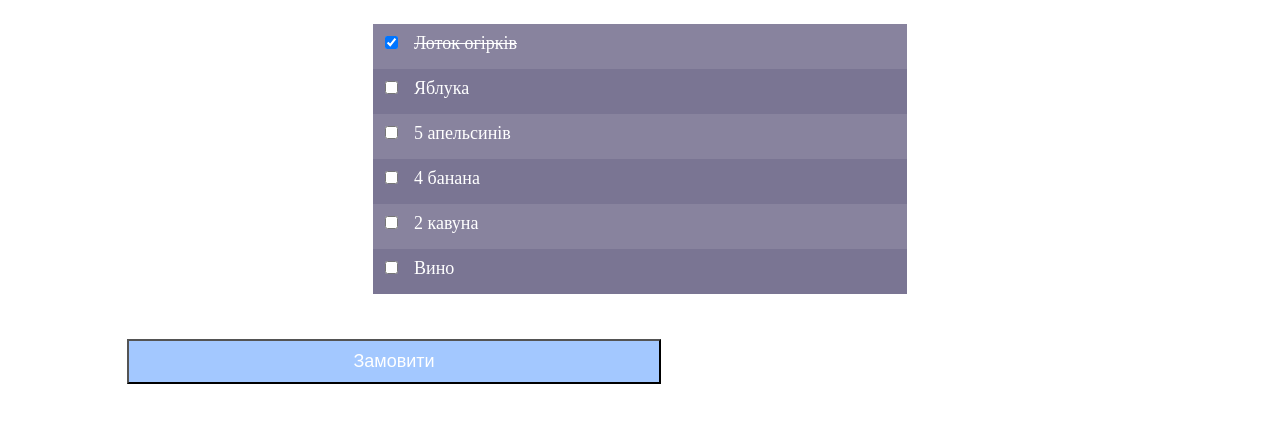
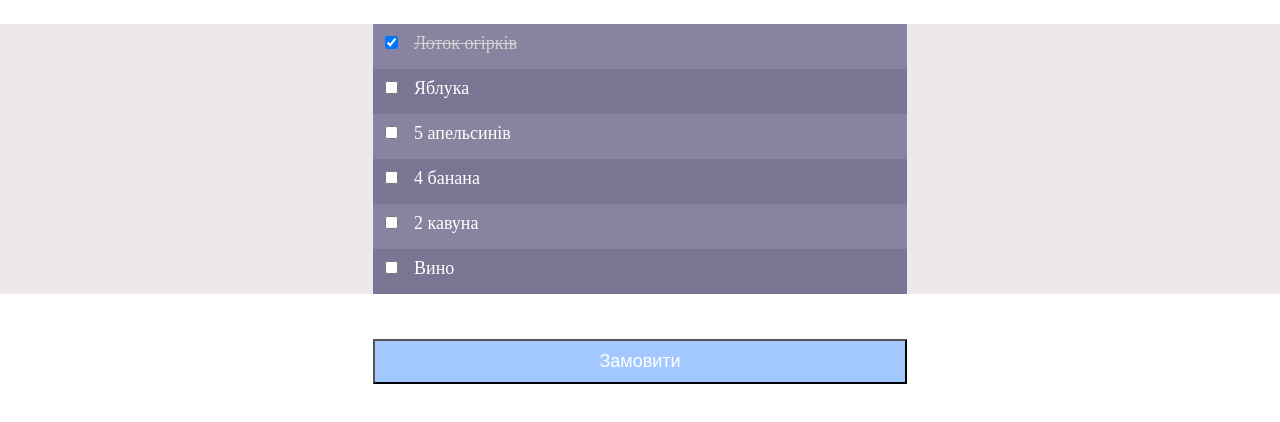
Before and after one commit to borzuy2282/4min_it_courses, a plain HTML site: page Task_ShoppingList/index.html in a window 1280 px wide. Both pictures are taken after a click on the checkbox "Лоток огірків". Shown: the part 148-570 px from the top of the page. Drawn offline with Linux system fonts and the light colour scheme.

Commit message:
Fixed homework

```diff
--- a/Task_ShoppingList/css/style.css
+++ b/Task_ShoppingList/css/style.css
@@ -1,6 +1,7 @@
 .header{
     background-color: rgb(163, 200, 255);
     padding-top: 36px;
+    text-align: center;
 }
 .header_h1{
     margin: 27px 322px;
@@ -8,6 +9,9 @@
     font-size: 24px;
     width: 793px;
     height: 82px;
+}
+.main{
+    background-color: rgb(238, 231, 235);
 }
 .products{
     margin-top: 20px;
@@ -18,12 +22,20 @@
     background-color: rgb(136, 131, 158);
     margin: 0 auto;
     height: 45px;
+    cursor: pointer;
+}
+.block:hover{
+    border-top: 3px solid white;
+    border-bottom: 3px solid white;
+    background-color: rgb(98, 94, 119);
 }
 .checkbox{
     margin: 12px;
+
 }
 .checkbox:checked ~ label{
     text-decoration:line-through;
+    color: lightgray;
 }
 .text_product{
     color: white;
@@ -32,6 +44,12 @@
 .block:nth-child(even){
     background-color: rgb(122, 117, 147);
 }
+.footer{
+    background-color: rgb(238, 231, 235);
+    margin: 0 auto;
+    width: 534px;
+    height: 45px;
+}
 .but_submit{
     background-color: rgb(163, 200, 255);
     font-size: 18px;
@@ -39,5 +57,4 @@
     width: 534px;
     height: 45px;
     text-align: center;
-    margin: 0 auto 0 127px;
 }
--- a/Task_ShoppingList/index.html
+++ b/Task_ShoppingList/index.html
@@ -13,7 +13,7 @@
       </div>
   </header>
 
-<main>
+<main class="main">
     <div class="products">
         <div class="block">
           <input class="checkbox" type="checkbox" id="ogirok">
@@ -41,8 +41,10 @@
         </div>
     </div>
 </main>
-<footer>
-    <button class="but_submit" type="submit">Замовити</button>
+<footer class="footer">
+    <form action="#">
+        <button class="but_submit" type="submit">Замовити</button>
+    </form>
 </footer>
 
 </body>
```
